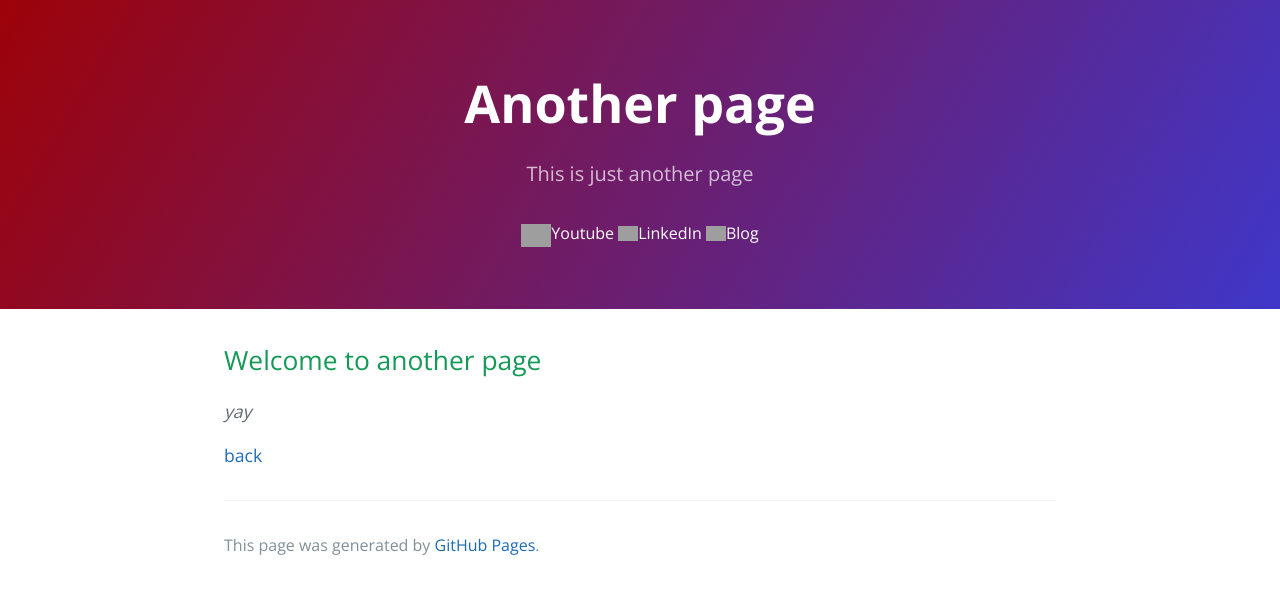
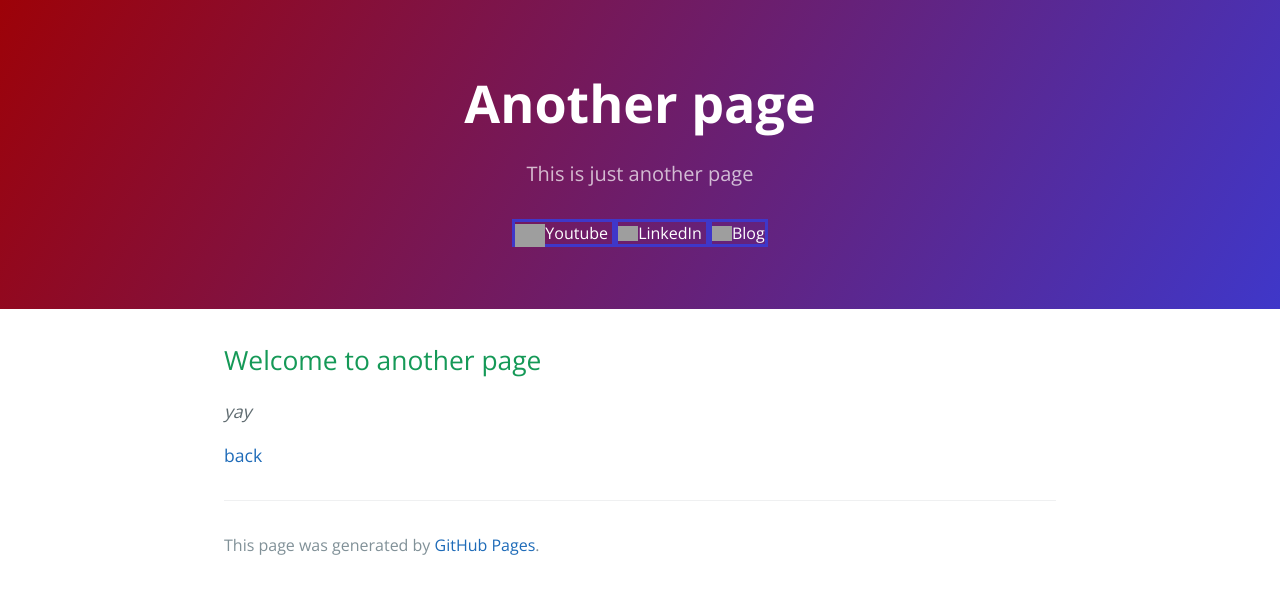
Before and after one commit to taimooralam/taimooralam.github.io, a Jekyll site: the page built from another-page.md, in a window 1280 px wide. Shown: the top 594 px of the page. Built offline with Jekyll 4.4.1, drawn with Linux system fonts in a browser that asks for light colours; grey boxes are pictures that could not be loaded.

Commit message:
correct single nav name

```diff
--- a/_layouts/default.html
+++ b/_layouts/default.html
@@ -27,15 +27,15 @@
       {% endif %}
 
       <div id="#nav">
-        <span class="singleNav">
+        <span class="single-nav">
           <a style="color: #fff" href="https://www.youtube.com/channel/UC4d7i6K3bdgI2w_o2xMeHKw">
             <img style="margin: 0px 0px -8px 0px;" width="30" src="https://static.vecteezy.com/system/resources/previews/018/930/572/original/youtube-logo-youtube-icon-transparent-free-png.png">Youtube </a>
         </span>
-        <span>
+        <span class="single-nav">
           <a style="color: #fff" href="https://www.linkedin.com/in/taimooralam/">
             <img style="margin: 0px 0px -2px 0px;" width="20" src="https://cdn-icons-png.flaticon.com/256/174/174857.png">LinkedIn </a>
         </span>
-        <span>
+        <span class="single-nav">
           <a style="color: #fff" href="https://taimooralam.hashnode.dev/">
             <img style="margin: 0px 0px -2px 0px;" width="20" src="https://cdn-icons-png.flaticon.com/256/174/174857.png">Blog </a>
         </span>
```
